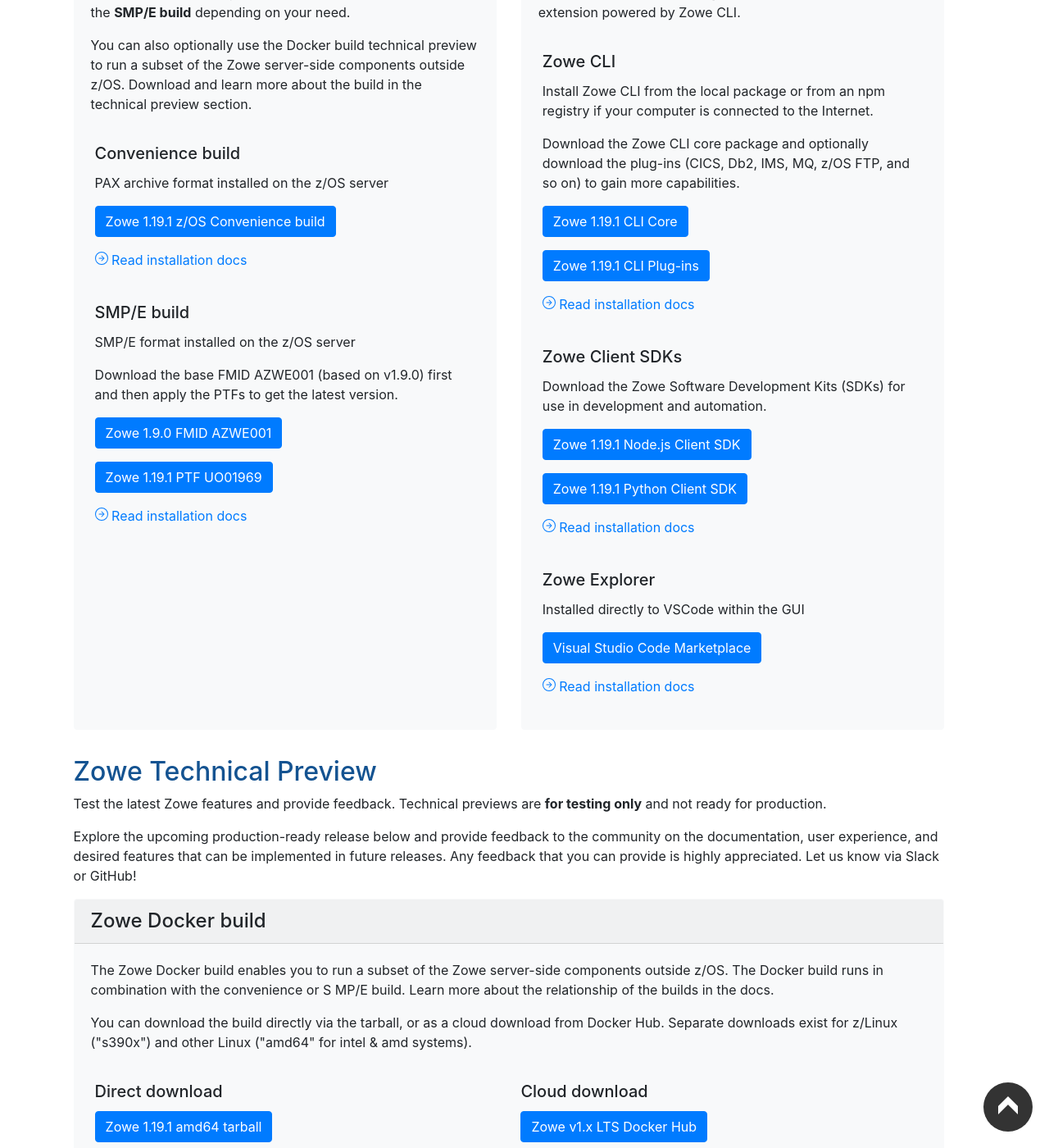
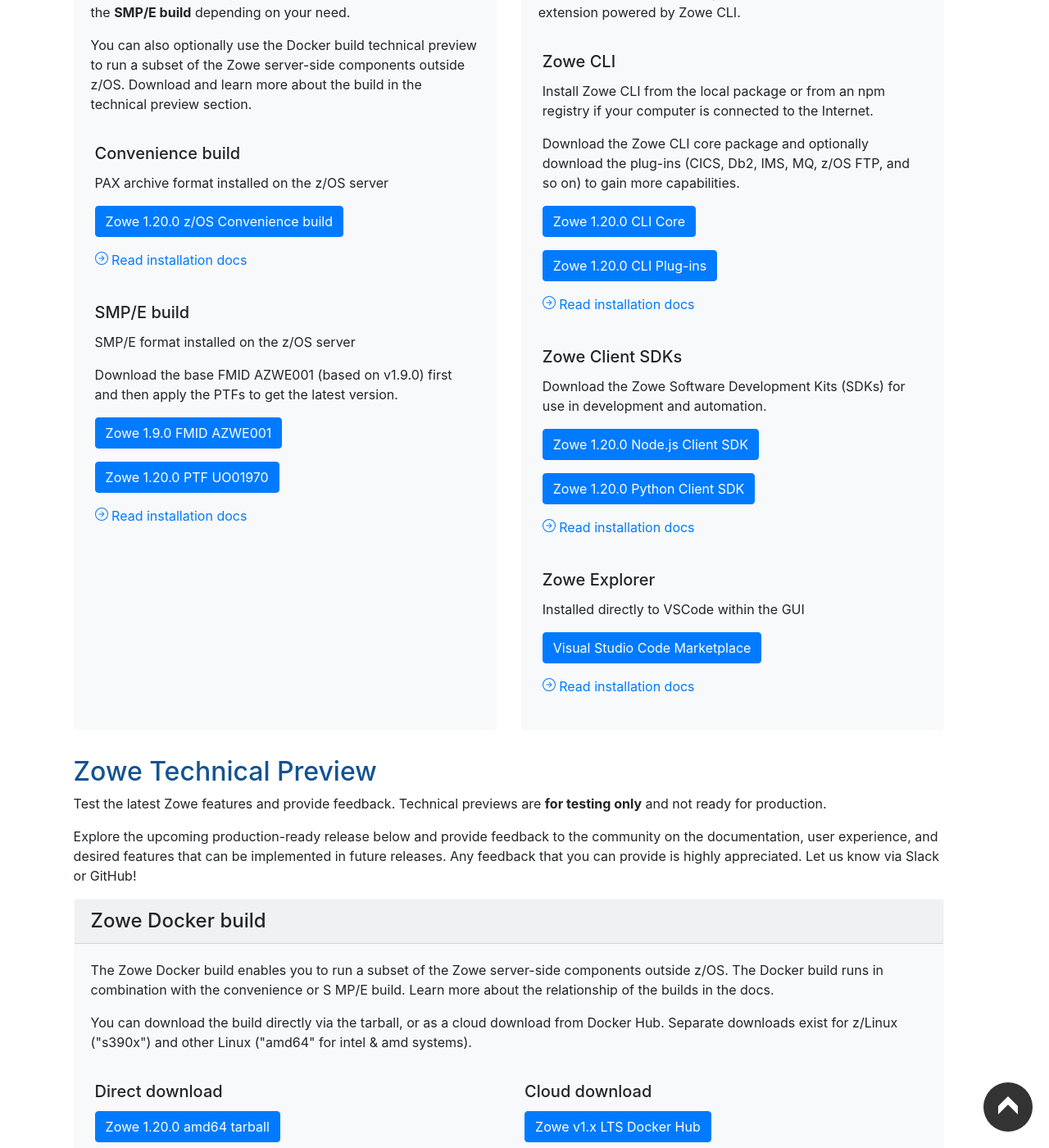
Before and after one commit to zowe/zowe.github.io, a Jekyll site: the page built from download.md, in a window 1280 px wide and 1400 px high, scrolled down 436 px. Shown: the whole window at 82% size. Built offline with Jekyll 4.4.1, drawn with Linux system fonts in a browser that asks for light colours; our own code applies the rules of GitHub Pages for plain Markdown files; some of the changed text lies outside the part shown.

Commit message:
Update releases.yml
Signed-off-by: Tom Zhang <tom.yczhang@gmail.com>

```diff
--- a/_data/releases.yml
+++ b/_data/releases.yml
@@ -1,5 +1,16 @@
 # List of Zowe releases - update here and it will update the entire site :-)
 # Note - keep this in order as the latest release is pulled from the first item in the list!
+- version: 1.20.0
+  zos_version: 1.20.0
+  smpe_version: 1.20.0
+  smpe_sysmod: PTF
+  smpe_numbers: UO01970
+  cli_version: 1.20.0
+  cli_plugins_version: 1.20.0
+  node_sdk_version: 1.20.0
+  python_sdk_version: 1.20.0
+  release_date: 2021-03-24
+  documentation: stable
 - version: 1.19.1
   zos_version: 1.19.1
   smpe_version: 1.19.1
```
